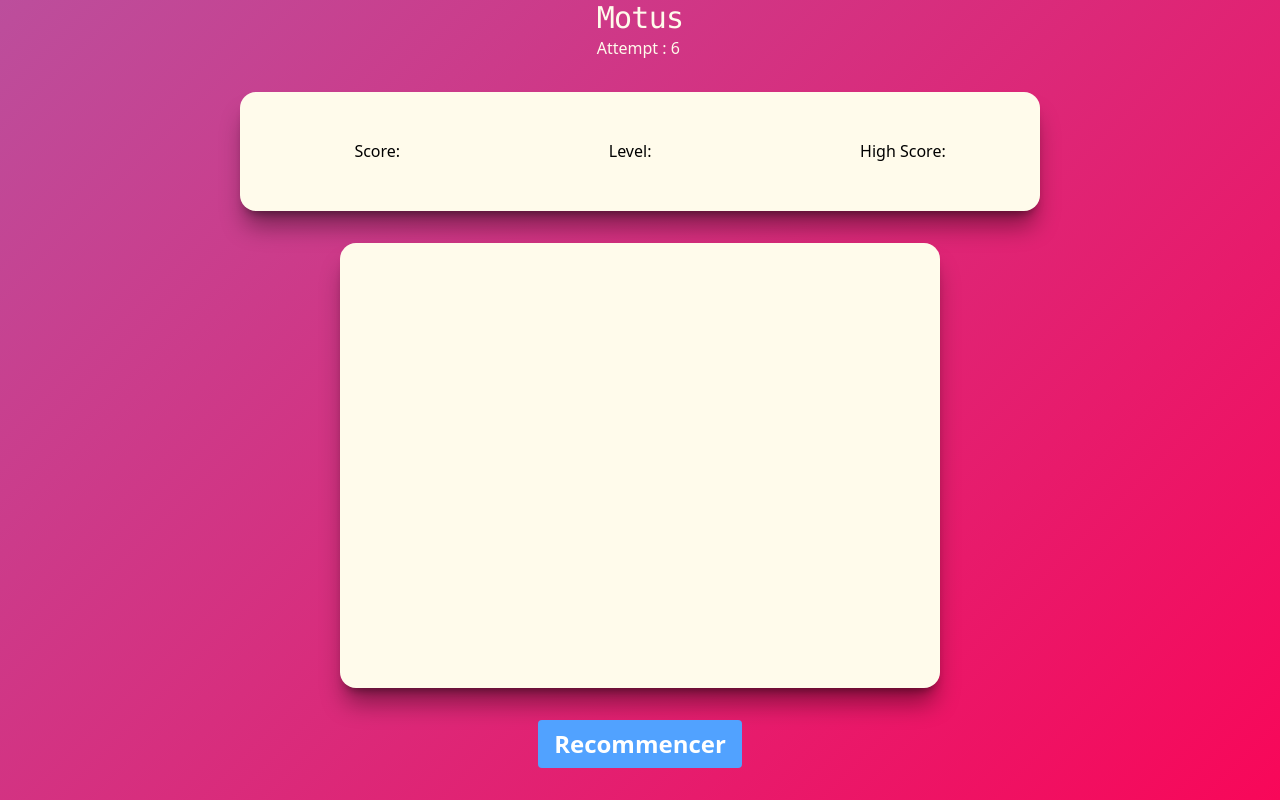
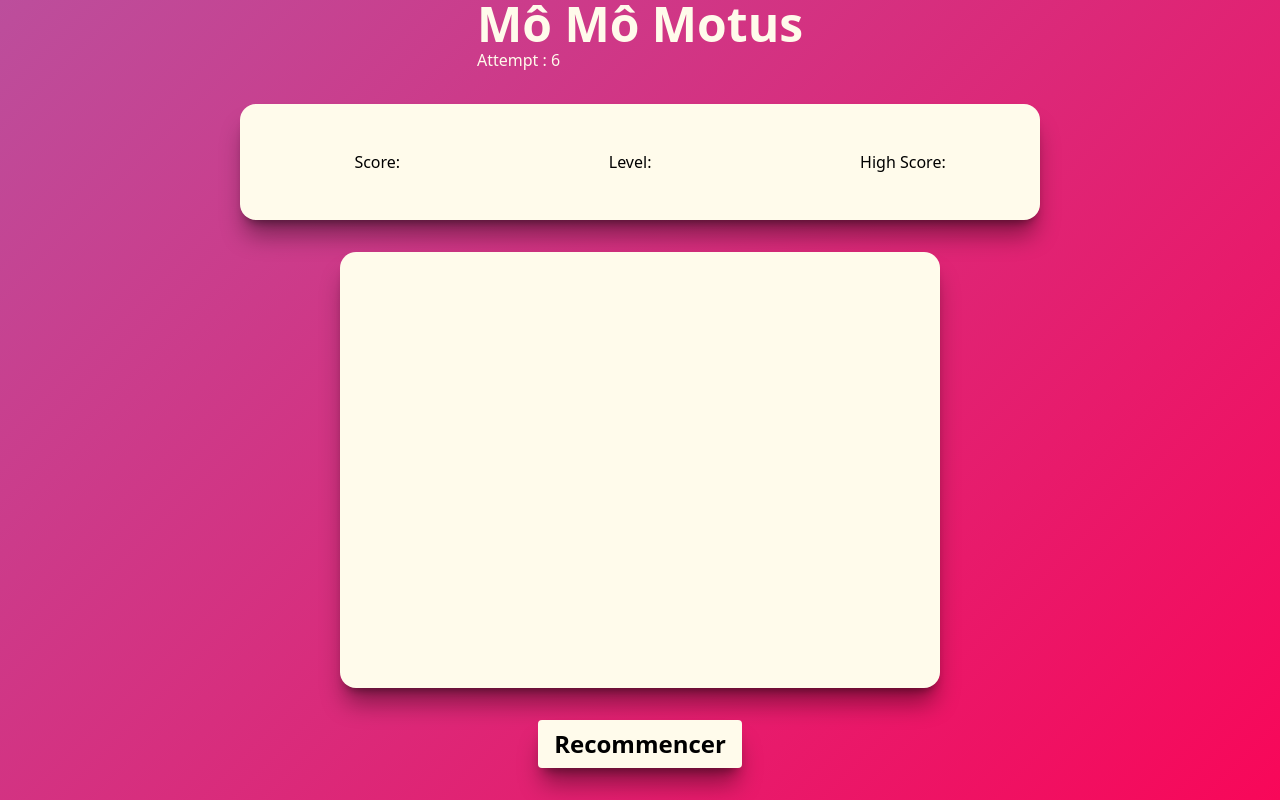
Before and after one commit to AbakarLol/Motus, a React (Vite) app in the folder Frontend/: page / in a window 1280 px wide. Built offline with nearby package versions, Linux system fonts and the light colour scheme; some icons are missing.

Commit message:
change the style

```diff
--- a/Frontend/src/components/Button.jsx
+++ b/Frontend/src/components/Button.jsx
@@ -1,7 +1,7 @@
 export default function Button(){
     return(
         <div>
-            <button className="bg-blue-400 hover:bg-blue-700 text-white text-2xl font-bold py-2 px-4 rounded">
+            <button className="text-black-400 bg-amber-50 shadow-xl/40 hover:shadow-2xl text-2xl font-bold py-2 px-4 rounded">
                 Recommencer
             </button>
         </div>
--- a/Frontend/src/components/Header.jsx
+++ b/Frontend/src/components/Header.jsx
@@ -2,7 +2,7 @@
 export default function Header(){
     return(
         <div className="">
-            <h1 className="font-mono text-3xl text-amber-50 " >Motus</h1>
+            <h1>Mô Mô Motus </h1>
             <div className="text-amber-50" >
                 <p>Attempt : 6</p>
             </div>
--- a/Frontend/src/index.css
+++ b/Frontend/src/index.css
@@ -23,6 +23,6 @@ body{
 
 @layer base{
     h1{
-        @apply text-base text-4xl tracking-tight
+        @apply text-5xl font-bold text-amber-50
     }
 }
```
